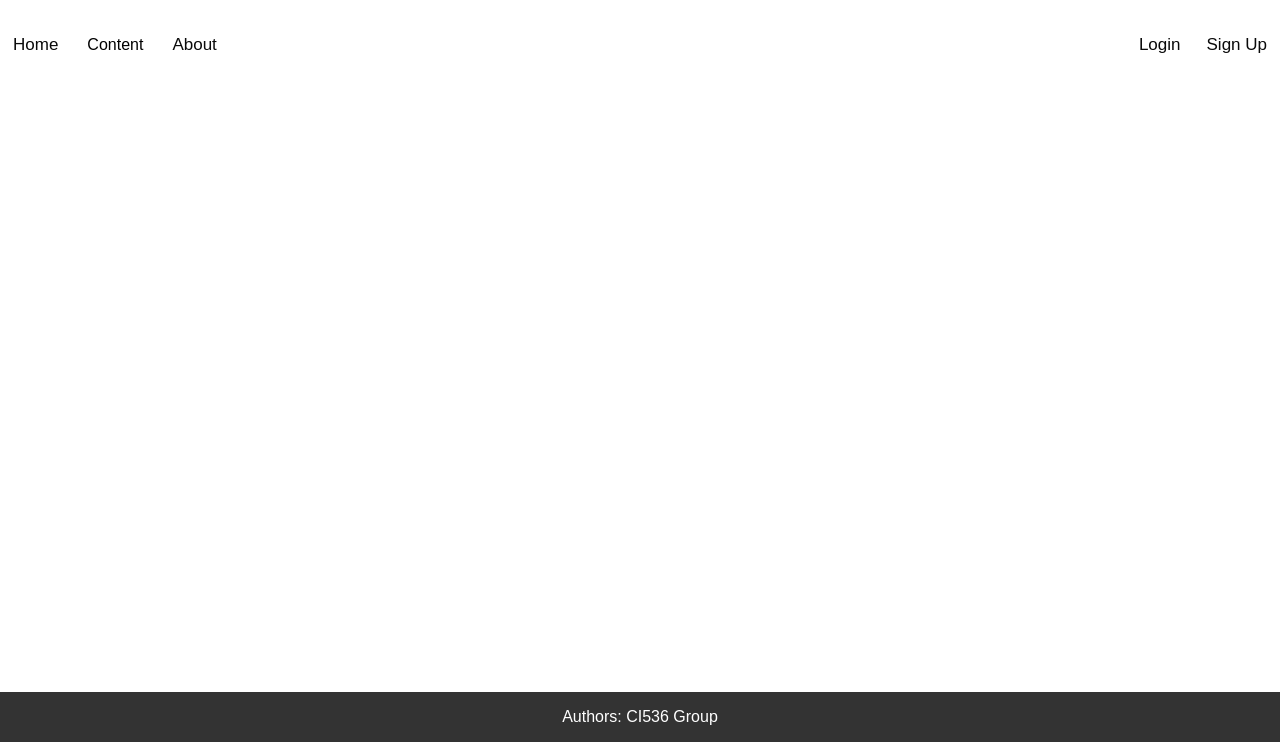
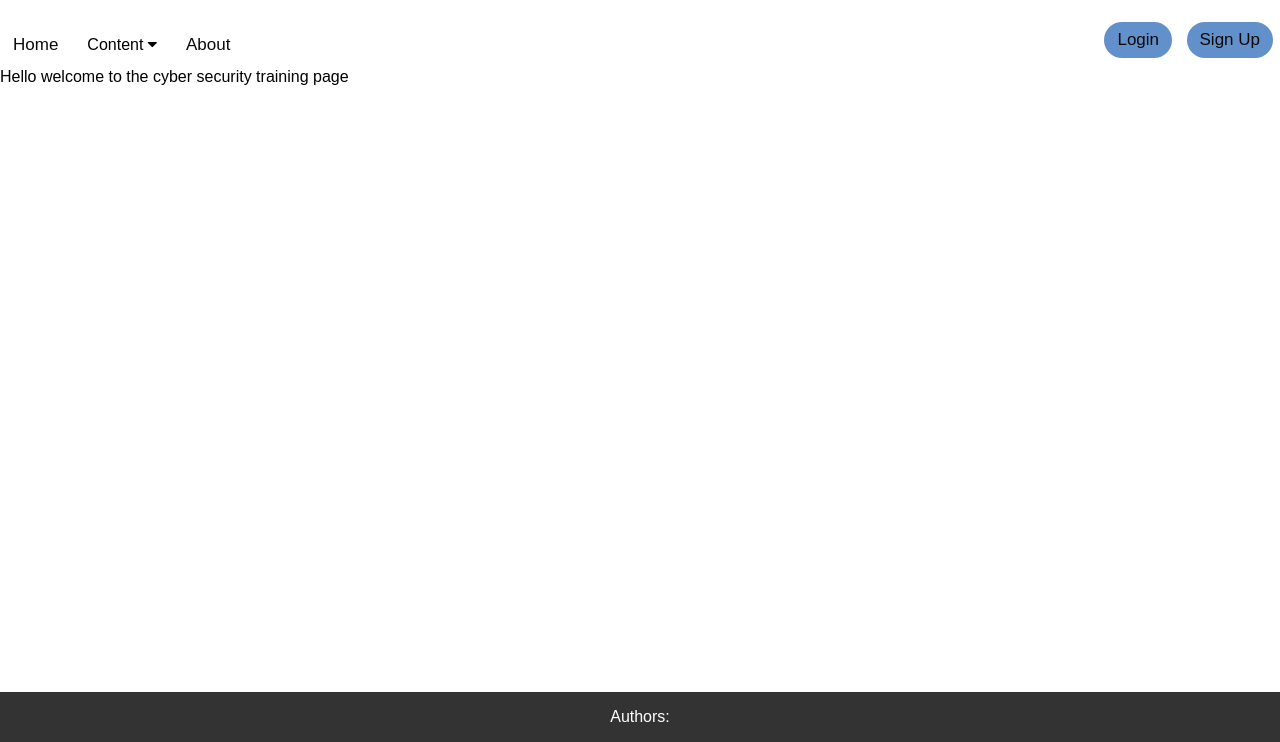
Before and after one commit to harrycaldwell/CI536-group-project-, a PHP site: page /About.html in a window 1280 px wide. Shown: the part 58-800 px from the top of the page. Run offline with PHP 8.4, Linux system fonts and the light colour scheme.

Commit message:
added a dropdown symbol

```diff
--- a/About.html
+++ b/About.html
@@ -2,13 +2,13 @@
 <html lang="en">
    <head>
        <link href ="CSS/Index.css" rel="stylesheet">
+       <link href="https://cdnjs.cloudflare.com/ajax/libs/font-awesome/4.7.0/css/font-awesome.min.css" rel="stylesheet"> <!--Provided by W3Schools-->
        <meta charset="utf-8">
        <meta name="viewport" content="width=device-width, initial scale=1">
        <title>Cyber Security Training</title>
    </head>
 
    <body>
-    <div class ="container">
     <div class="header">
         <h1>Example Title</h1>
     </div>
@@ -16,7 +16,7 @@
         <div class="topnav" id="topnav">
             <a href="#home" class="active">Home</a>
             <div class="dropdown">
-                    <button class="dropdwn">Content</button>
+                <button class="dropdwn">Content <i class="fa fa-caret-down"></i></button>
                     <div class="dropdown-content">
                         <a href="#">1</a>
                         <a href="#">2</a>
@@ -25,19 +25,23 @@
                         <a href="#">5</a>
                     </div>
             </div>
-                <a href="#">About</a>
+            <a href="About.html">About</a>
                 <div class="topnav-right">
+                    <div class="login">
                         <a href="login.html" >Login</a>
+                    </div>
+                    <div class="sign_up">
                         <a href="Signup.html">Sign Up</a>
-                    <div>
+                    </div>
+                </div>
         </div>
     </div>
     <div class = "main">
-
+        <p1> Hello welcome to the cyber security training page
+        </p1>
         <footer>
-                <p>Authors: CI536 Group<br>
+            <p>Authors:<p>
         </footer>
-        </div>
     </div>
 </body>
 </html>
--- a/CSS/Index.css
+++ b/CSS/Index.css
@@ -55,12 +55,20 @@ font-size: 17px;
   float: right;
 }
 /* Styling for the "Login" and "Sign Up" buttons */
-.login{
-    border-radius: 12px; /* Rounded corners */
-    background-color: blue;
+.login, .sign_up {
+    border-radius: 65px; /* Half of the button's height */
+    background-color: #6290cb;
     color: white; /* Text color */
-    padding: 10px 20px; /* Adjust padding as needed */
-    clear: both;
+    padding: 2px 6p; /* Adjust padding as needed */
+    margin-left: 10px; /* Adjust margin as needed */
+    text-decoration: none; /* Remove underline */
+    line-height: 10px; /* Adjust line height */
+    display: inline-block; /* Ensure inline-block to apply line-height */
+    vertical-align: middle; /* Vertically center the text */
+}
+
+.sign_up{
+    margin-right: 7px;
 }
 
 /*Container for the dropdown*/
@@ -117,11 +125,3 @@ font-size: 17px;
     text-decoration: none;
     color:#0a0a0a;
 }
-
-
-/*This will come into play when the user has scrolled on the page and will be removed when it is not.*/
-.sticky{
-    position: fixed;
-    top:0;
-    width: 100%;
-}
--- a/Index.html
+++ b/Index.html
@@ -2,6 +2,7 @@
 <html lang="en">
    <head>
        <link href ="CSS/Index.css" rel="stylesheet">
+       <link href="https://cdnjs.cloudflare.com/ajax/libs/font-awesome/4.7.0/css/font-awesome.min.css" rel="stylesheet"> <!--Provided by W3Schools-->
        <meta charset="utf-8">
        <meta name="viewport" content="width=device-width, initial scale=1">
        <title>Cyber Security Training</title>
@@ -15,7 +16,7 @@
             <div class="topnav" id="topnav">
                 <a href="#home" class="active">Home</a>
                 <div class="dropdown">
-                    <button class="dropdwn">Content</button>
+                    <button class="dropdwn">Content <i class="fa fa-caret-down"></i></button>
                         <div class="dropdown-content">
                             <a href="#">1</a>
                             <a href="#">2</a>
```
Lines whose indentation alone changed are shown as unchanged.
